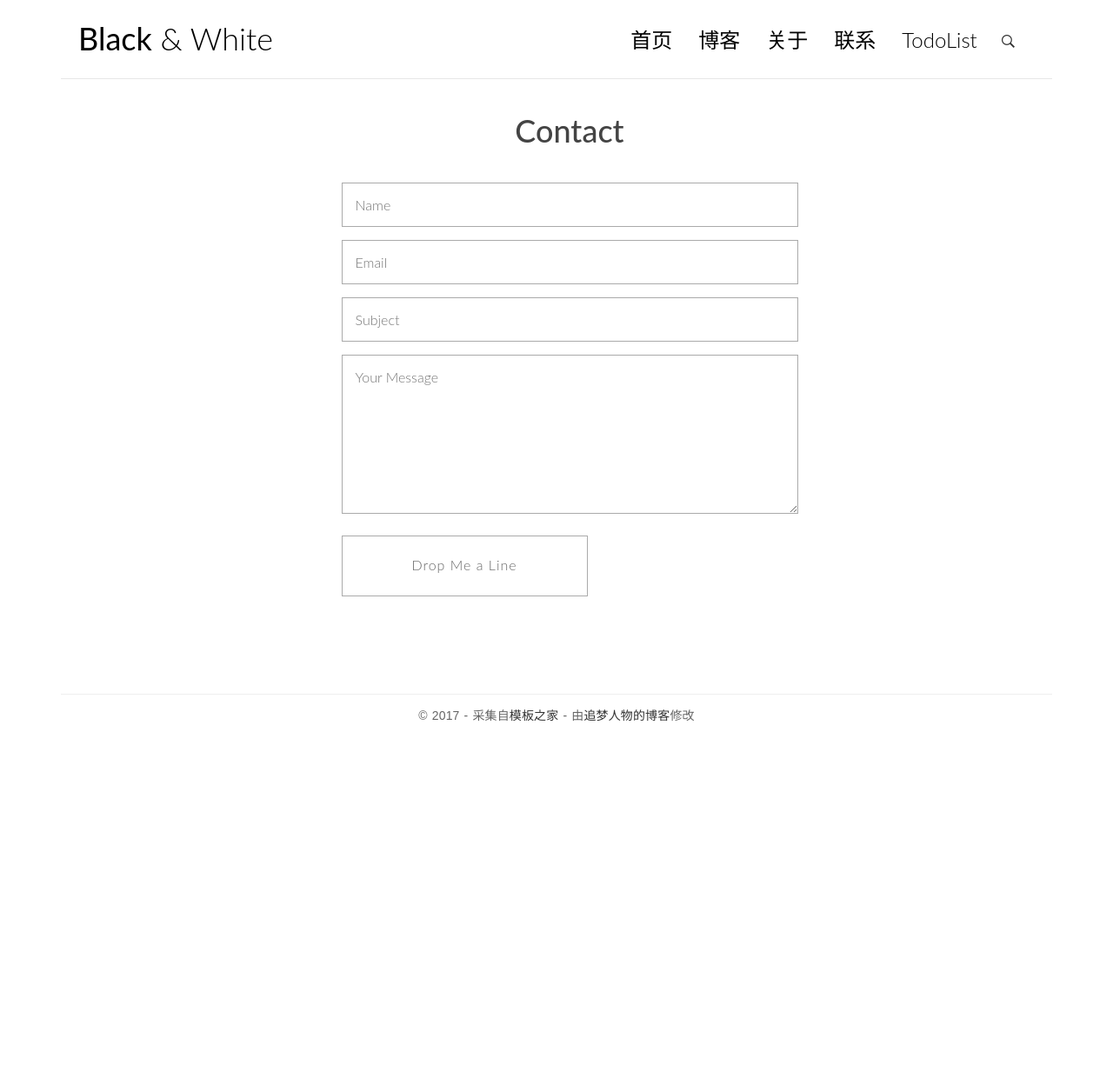
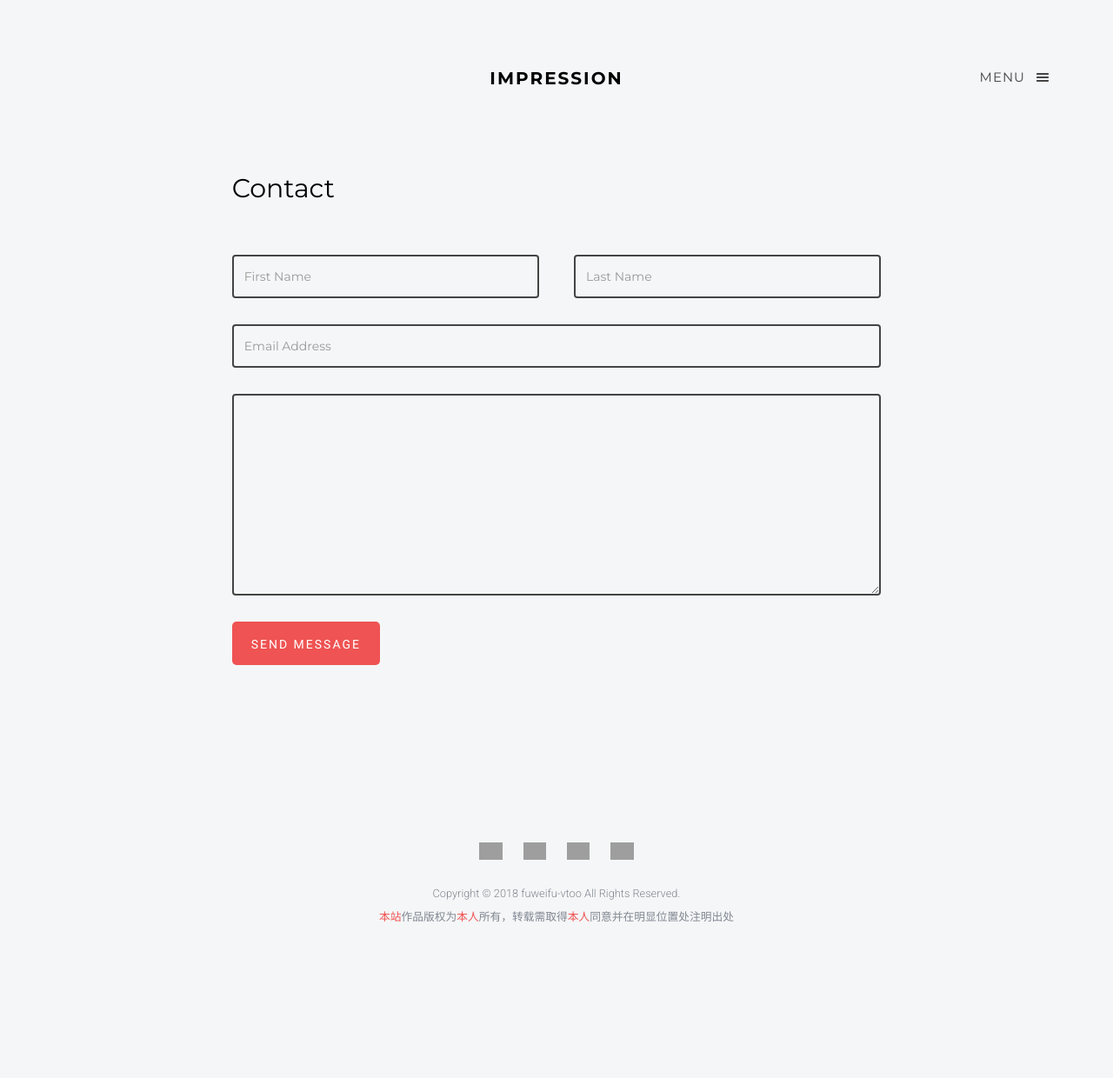
Before and after one commit to fuweifu-vtoo/blogproject, a Django app: page /contact/ in a window 1280 px wide. Shown: the whole page at 87% size. Before the commit the page ends 830 px from the top, so only its background shows below. Run offline with Django 3.2, Linux system fonts and the light colour scheme; style sheets or scripts are compiled from the project's sources; some libraries are stand-ins or nearby versions; some web fonts are replaced; grey boxes are pictures that could not be loaded.

Commit message:
2018-8-5

```diff
--- a/blog/urls.py
+++ b/blog/urls.py
@@ -11,8 +11,8 @@ urlpatterns = [
     url(r'^archives/(?P<year>[0-9]{4})/(?P<month>[0-9]{1,2})/$', views.archives, name='archives'),
     url(r'^category/(?P<pk>[0-9]+)/$', views.CategoryView.as_view(), name='category'),
     url(r'^tag/(?P<pk>[0-9]+)/$', views.TagView.as_view(), name='tag'),
-    url(r'^contact/$', views.contact, name='contact'),
+    url(r'^contact_blog/$', views.contact, name='contact'),
     url(r'^full_width/$', views.full_width, name='full_width'),
-    url(r'^about/$', views.about, name='about'),
+    url(r'^about_blog/$', views.about, name='about'),
     #url(r'^search/$', views.search, name='search'),
 ]
--- a/hydrogen/urls.py
+++ b/hydrogen/urls.py
@@ -2,7 +2,7 @@
 # @Author: Jonathan fu
 # @Date:   2018-08-04 18:39:19
 # @Last Modified by:   jonathan fu
-# @Last Modified time: 2018-08-04 20:49:43
+# @Last Modified time: 2018-08-05 10:40:57
 from django.conf.urls import url
 
 from . import views
@@ -10,4 +10,6 @@ from . import views
 app_name = 'hydrogen'
 urlpatterns = [
     url(r'^$', views.hydrogen, name='hydrogen'),
+    url(r'^contact/$', views.contact, name='contact'),
+    url(r'^about/$', views.about, name='about'),
 ]
--- a/hydrogen/views.py
+++ b/hydrogen/views.py
@@ -3,3 +3,9 @@ from django.shortcuts import render
 # Create your views here.
 def hydrogen(request):
     return render(request, 'hydrogen/index.html')
+
+def contact(request):
+    return render(request, 'hydrogen/contact.html')
+
+def about(request):
+    return render(request, 'hydrogen/about.html')
--- /dev/null
+++ b/templates/base_hydrogen.html
@@ -0,0 +1,141 @@
+{% load staticfiles %}
+<!DOCTYPE html>
+<!--[if lt IE 7]>      <html class="no-js lt-ie9 lt-ie8 lt-ie7"> <![endif]-->
+<!--[if IE 7]>         <html class="no-js lt-ie9 lt-ie8"> <![endif]-->
+<!--[if IE 8]>         <html class="no-js lt-ie9"> <![endif]-->
+<!--[if gt IE 8]><!--> <html class="no-js"> <!--<![endif]-->
+	<head>
+	<meta charset="utf-8">
+	<meta http-equiv="X-UA-Compatible" content="IE=edge">
+	<title>fuweifu-vtoo|IMPRESSION</title>
+	<meta name="viewport" content="width=device-width, initial-scale=1">
+	<meta name="description" content="fuweifu-vtoo personal website ans blog" />
+	<meta name="keywords" content="fuweifu-vtoo personal blog website share" />
+	<meta name="author" content="fuweifu-vtoo" />
+
+  <!--
+	//////////////////////////////////////////////////////
+
+	FREE HTML5 TEMPLATE
+	DESIGNED & DEVELOPED by FREEHTML5.CO
+
+	Website: 		http://freehtml5.co/
+	Email: 			info@freehtml5.co
+	Twitter: 		http://twitter.com/fh5co
+	Facebook: 		https://www.facebook.com/fh5co
+
+	//////////////////////////////////////////////////////
+	 -->
+
+  <!-- Facebook and Twitter integration -->
+	<meta property="og:title" content=""/>
+	<meta property="og:image" content=""/>
+	<meta property="og:url" content=""/>
+	<meta property="og:site_name" content=""/>
+	<meta property="og:description" content=""/>
+	<meta name="twitter:title" content="" />
+	<meta name="twitter:image" content="" />
+	<meta name="twitter:url" content="" />
+	<meta name="twitter:card" content="" />
+
+	<!-- Place favicon.ico and apple-touch-icon.png in the root directory -->
+	<link rel="shortcut icon" href="favicon.ico">
+
+	<!-- Google Webfonts -->
+	<link href='http://fonts.googleapis.com/css?family=Roboto:400,300,100,500' rel='stylesheet' type='text/css'>
+	<link href='https://fonts.googleapis.com/css?family=Montserrat:400,700' rel='stylesheet' type='text/css'>
+
+	<!-- Animate.css -->
+	<link rel="stylesheet" href="{% static 'hydrogen/css/animate.css' %}">
+	<!-- Icomoon Icon Fonts-->
+	<link rel="stylesheet" href="{% static 'hydrogen/css/icomoon.css' %}">
+	<!-- Magnific Popup -->
+	<link rel="stylesheet" href="{% static 'hydrogen/css/magnific-popup.css' %}">
+	<!-- Salvattore -->
+	<link rel="stylesheet" href="{% static 'hydrogen/css/salvattore.css' %}">
+	<!-- Theme Style -->
+	<link rel="stylesheet" href="{% static 'hydrogen/css/style.css' %}">
+	<!-- Modernizr JS -->
+	<script src="{% static 'hydrogen/js/modernizr-2.6.2.min.js' %}"></script>
+	<!-- FOR IE9 below -->
+	<!--[if lt IE 9]>
+	<script src="js/respond.min.js"></script>
+	<![endif]-->
+
+	</head>
+	<body>
+
+	<div id="fh5co-offcanvass">
+		<a href="#" class="fh5co-offcanvass-close js-fh5co-offcanvass-close">Menu <i class="icon-cross"></i> </a>
+		<h1 class="fh5co-logo"><a class="navbar-brand" href="{% url 'hydrogen:hydrogen' %}">IMPRESSION</a></h1>
+		<ul>
+			<li class="active"><a href="{% url 'hydrogen:hydrogen' %}">Home</a></li>
+			<li><a href="{% url 'blog:index' %}">Blog</a></li>
+			<li><a href="{% url 'todolist:todolist' %}">TodoList</a></li>
+			<li><a href="{% url 'hydrogen:about' %}">About</a></li>
+			<li><a href="{% url 'hydrogen:contact' %}">Contact</a></li>
+		</ul>
+		<h3 class="fh5co-lead">Connect with me</h3>
+		<p class="fh5co-social-icons">
+			<a href="https://github.com/fuweifu-vtoo" target="_blank" ><img src="{% static 'hydrogen/images/footer_ico-github.png' %}" widht="20px"  height="20px"></a>
+			<a href="https://www.zhihu.com/people/hao-ku-de-wo/activities" target="_blank"><img src="{% static 'hydrogen/images/footer_ico-zhihu.png' %}" widht="20px"  height="20px"></a>
+			<a href="https://music.163.com/#/user/home?id=131743529" target="_blank"><img src="{% static 'hydrogen/images/footer_ico-netease.png' %}" widht="20px"  height="20px"></a>
+			<a href="{% static 'hydrogen/images/my_wechat_QR_code.jpeg' %}" title=" < FWF19961004 > is my wechat ID " class="image-popup fh5co-board-img" ><img src="{% static 'hydrogen/images/footer_ico-wechat.jpeg' %}" widht="20px"  height="20px"></a>
+		</p>
+	</div>
+	<header id="fh5co-header" role="banner">
+		<div class="container">
+			<div class="row">
+				<div class="col-md-12">
+					<a href="#" class="fh5co-menu-btn js-fh5co-menu-btn">Menu <i class="icon-menu"></i></a>
+					<a class="navbar-brand" href="{% url 'hydrogen:hydrogen' %}">impression</a>
+				</div>
+			</div>
+		</div>
+	</header>
+	<!-- END .header -->
+
+
+	{% block main %}
+    {% endblock main %}
+
+	<footer id="fh5co-footer">
+
+		<div class="container">
+			<div class="row row-padded">
+				<div class="col-md-12 text-center">
+					<p class="fh5co-social-icons">
+						<a href="https://github.com/fuweifu-vtoo" target="_blank" ><img src="{% static 'hydrogen/images/footer_ico-github.png' %}" widht="20px"  height="20px"></a>
+			            <a href="https://www.zhihu.com/people/hao-ku-de-wo/activities" target="_blank"><img src="{% static 'hydrogen/images/footer_ico-zhihu.png' %}" widht="20px"  height="20px"></a>
+			            <a href="https://music.163.com/#/user/home?id=131743529" target="_blank"><img src="{% static 'hydrogen/images/footer_ico-netease.png' %}" widht="20px"  height="20px"></a>
+			            <a href="{% static 'hydrogen/images/my_wechat_QR_code.jpeg' %}" title=" < FWF19961004 > is my wechat ID " class="image-popup fh5co-board-img" ><img src="{% static 'hydrogen/images/footer_ico-wechat.jpeg' %}" widht="20px"  height="20px"></a>
+					</p>
+					<p><small>Copyright &copy; 2018 fuweifu-vtoo All Rights Reserved. <br>
+						<a href="{% url 'hydrogen:hydrogen' %}">本站</a>作品版权为<a href="{% url 'hydrogen:about' %}">本人</a>所有，转载需取得<a href="{% url 'hydrogen:about' %}" target="_blank">本人</a>同意并在明显位置处注明出处
+					    </small></p>
+				</div>
+			</div>
+		</div>
+	</footer>
+
+
+	<!-- jQuery -->
+	<script src="{% static 'hydrogen/js/jquery.min.js' %}"></script>
+	<!-- jQuery Easing -->
+	<script src="{% static 'hydrogen/js/jquery.easing.1.3.js' %}"></script>
+	<!-- Bootstrap -->
+	<script src="{% static 'hydrogen/js/bootstrap.min.js' %}"></script>
+	<!-- Waypoints -->
+	<script src="{% static 'hydrogen/js/jquery.waypoints.min.js' %}"></script>
+	<!-- Magnific Popup -->
+	<script src="{% static 'hydrogen/js/jquery.magnific-popup.min.js' %}"></script>
+	<!-- Salvattore -->
+	<script src="{% static 'hydrogen/js/salvattore.min.js' %}"></script>
+	<!-- Main JS -->
+	<script src="{% static 'hydrogen/js/main.js' %}"></script>
+
+
+
+
+	</body>
+</html>
--- a/templates/base_without_aside.html
+++ b/templates/base_without_aside.html
@@ -51,10 +51,10 @@
 
                     <div class="collapse navbar-collapse" id="bs-example-navbar-collapse-1">
                         <ul class="nav navbar-nav navbar-right">
-                            <li class="cl-effect-11"><a href="{% url 'blog:index' %}" data-hover="首页">首页</a></li>
-                            <li class="cl-effect-11"><a href="{% url 'blog:full_width' %}" data-hover="博客">博客</a></li>
-                            <li class="cl-effect-11"><a href="{% url 'blog:about' %}" data-hover="关于">关于</a></li>
-                            <li class="cl-effect-11"><a href="{% url 'blog:contact' %}" data-hover="联系">联系</a></li>
+                            <li class="cl-effect-11"><a href="{% url 'hydrogen:hydrogen' %}" data-hover="首页">首页</a></li>
+                            <li class="cl-effect-11"><a href="{% url 'blog:index' %}" data-hover="博客">博客</a></li>
+                            <li class="cl-effect-11"><a href="{% url 'hydrogen:about' %}" data-hover="关于">关于</a></li>
+                            <li class="cl-effect-11"><a href="{% url 'hydrogen:contact' %}" data-hover="联系">联系</a></li>
                             <li class="cl-effect-11"><a href="{% url 'todolist:todolist' %}" data-hover="TodoList">TodoList</a></li>
                         </ul>
                     </div><!-- /.navbar-collapse -->
@@ -102,10 +102,10 @@
     <button type="button" class="overlay-close"><span class="ion-ios-close-empty"></span></button>
     <nav>
         <ul>
-            <li><a href="{% url 'blog:index' %}">首页</a></li>
-            <li><a href="{% url 'blog:full_width' %}">博客</a></li>
-            <li><a href="{% url 'blog:about' %}">关于</a></li>
-            <li><a href="{% url 'blog:contact' %}">联系</a></li>
+            <li><a href="{% url 'hydrogen:hydrogen' %}">首页</a></li>
+            <li><a href="{% url 'blog:index' %}">博客</a></li>
+            <li><a href="{% url 'hydrogen:about' %}">关于</a></li>
+            <li><a href="{% url 'hydrogen:contact' %}">联系</a></li>
             <li><a href="{% url 'todolist:todolist' %}">TodoList</a></li>
         </ul>
     </nav>
--- /dev/null
+++ b/templates/hydrogen/contact.html
@@ -0,0 +1,42 @@
+{% extends 'base_hydrogen.html' %}
+
+
+	{% block main %}
+	<div id="fh5co-main">
+		<div class="container">
+			<div class="row">
+				<div class="col-md-8 col-md-offset-2">
+					<h2>Contact</h2>
+					<div class="fh5co-spacer fh5co-spacer-sm"></div>
+					<form action="#">
+						<div class="row">
+							<div class="col-md-6">
+								<div class="form-group">
+									<input type="text" class="form-control" placeholder="First Name">
+								</div>
+							</div>
+							<div class="col-md-6">
+								<div class="form-group">
+									<input type="text" class="form-control" placeholder="Last Name">
+								</div>
+							</div>
+							<div class="col-md-12">
+								<div class="form-group">
+									<input type="email" class="form-control" placeholder="Email Address">
+								</div>
+								<div class="form-group">
+									<textarea name="message" id="message" cols="30" class="form-control" rows="10"></textarea>
+								</div>
+								<div class="form-group">
+									<input type="submit" class="btn btn-primary" value="Send Message">
+								</div>
+							</div>
+						</div>
+					</form>
+
+				</div>
+
+        	</div>
+       </div>
+	</div>
+    {% endblock main %}
--- a/todolist/static/todolist/css/style.css
+++ b/todolist/static/todolist/css/style.css
@@ -18,7 +18,7 @@
 }
 
 body {
-  background: #ffd073;
+  background: #ffb6c1;
   font-size: 100%;
 }
 
@@ -125,7 +125,7 @@ body {
   padding: 15px;
   transition: all 0.3s;
   background: #823aa0;
-  color: #fff;
+  color: #111;
   font: 500 16px/1 weiruanyahei;
   overflow: hidden;
 }
--- a/todolist/static/todolist/css/style.scss
+++ b/todolist/static/todolist/css/style.scss
@@ -19,7 +19,7 @@
 }
 
 body {
-  background: #ffd073;
+  background: #ffffff;
   font-size: 100%;
 }
 
```
Also changed, not shown: templates/base.html (+9 -9 lines), templates/hydrogen/about.html (added, +24 -0 lines), templates/hydrogen/index.html (+3 -138 lines), templates/todolist/index.html (+7 -11 lines).
